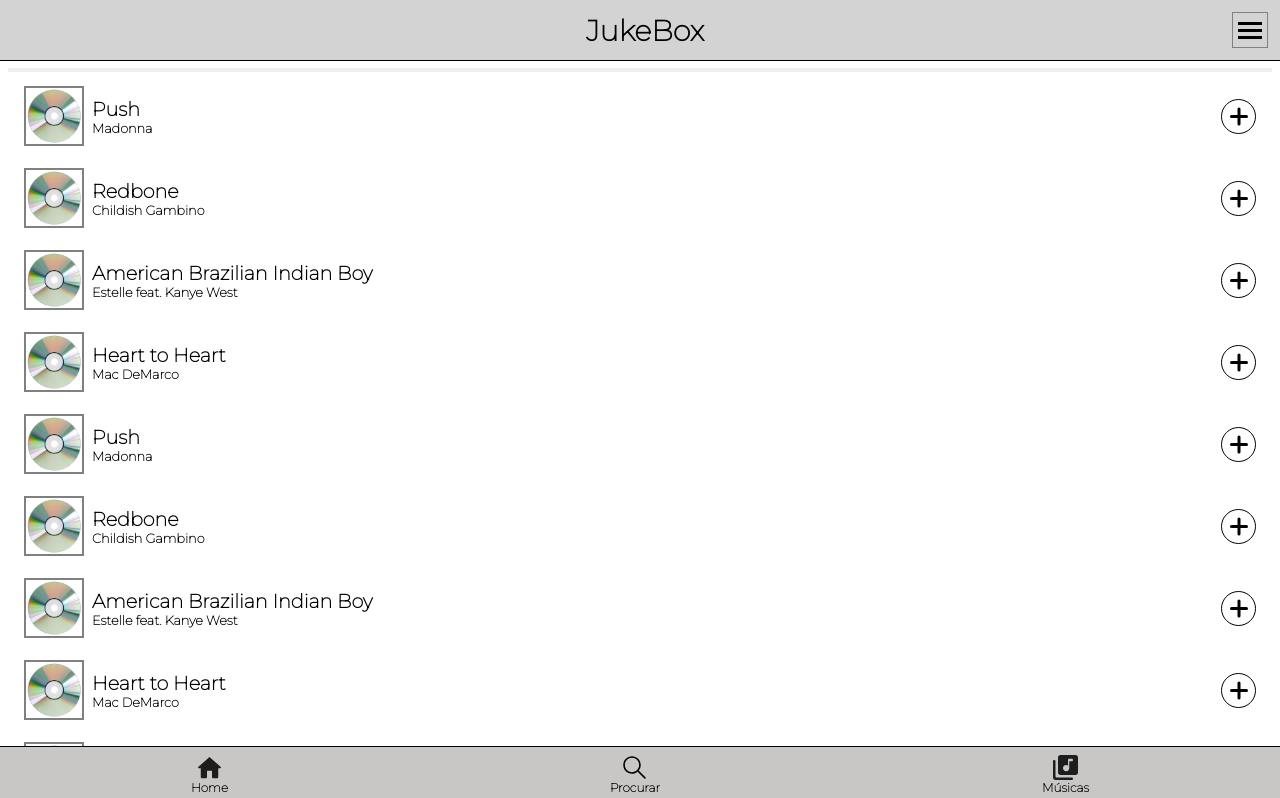
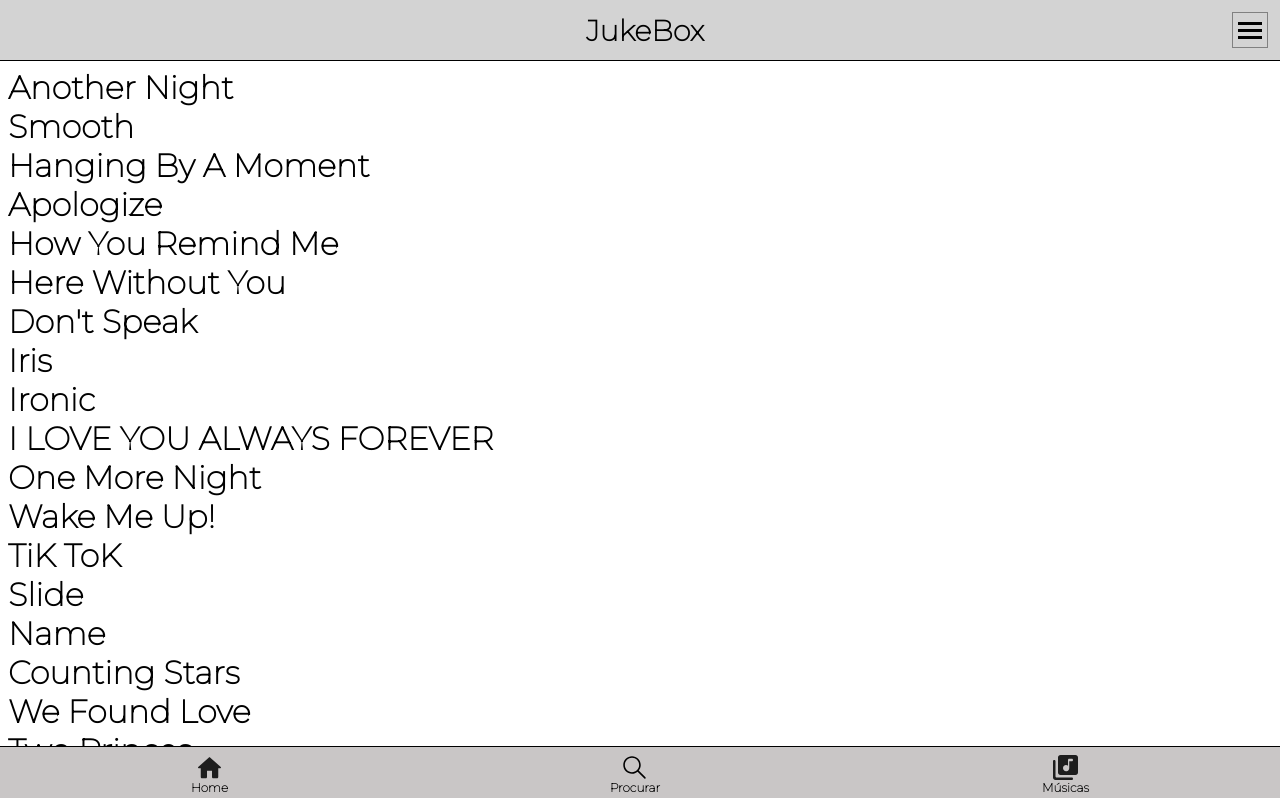
Before and after one commit to vinicius-el-khalili/jukebox-prototype, a Next.js app: page / in a window 1280 px wide. Shown: the top 798 px of the page. Built offline with nearby package versions, Linux system fonts and the light colour scheme; a web font is replaced by a local one.

Commit message:
consuming songs context...

```diff
--- a/pages/_app.js
+++ b/pages/_app.js
@@ -17,7 +17,8 @@
       state:{
         songList: songList
       },
-      setSongList: setSongList
+      setSongList: setSongList,
+      songs:songs
     }}
 
     >
--- a/pages/index.js
+++ b/pages/index.js
@@ -7,7 +7,13 @@
   const context = useContext(AppContext)
   return (
     <div className={style.container}>
-      <button onClick={()=>{context.setSongList(["yo","nice"])}}>{context.state.songList}</button>
+      <p>{context.songs.map(song=>{
+        return(
+          <div key={"song"+song._id}>
+            <h1>{song.title}</h1>
+          </div>
+        )
+      })}</p>
       <SongCard song={"Push"} artist={"Madonna"}/>
       <SongCard song={"Redbone"} artist={"Childish Gambino"}/>
       <SongCard song={"American Brazilian Indian Boy"} artist={"Estelle feat. Kanye West"}/>
```
